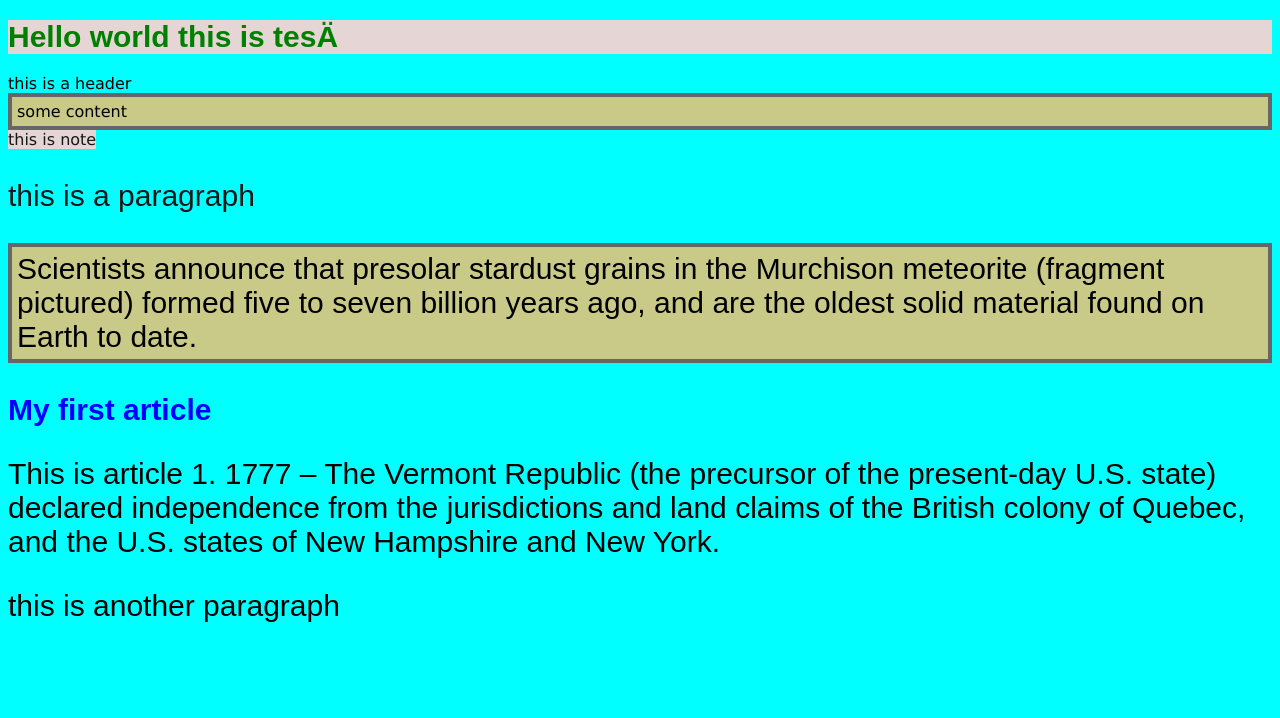
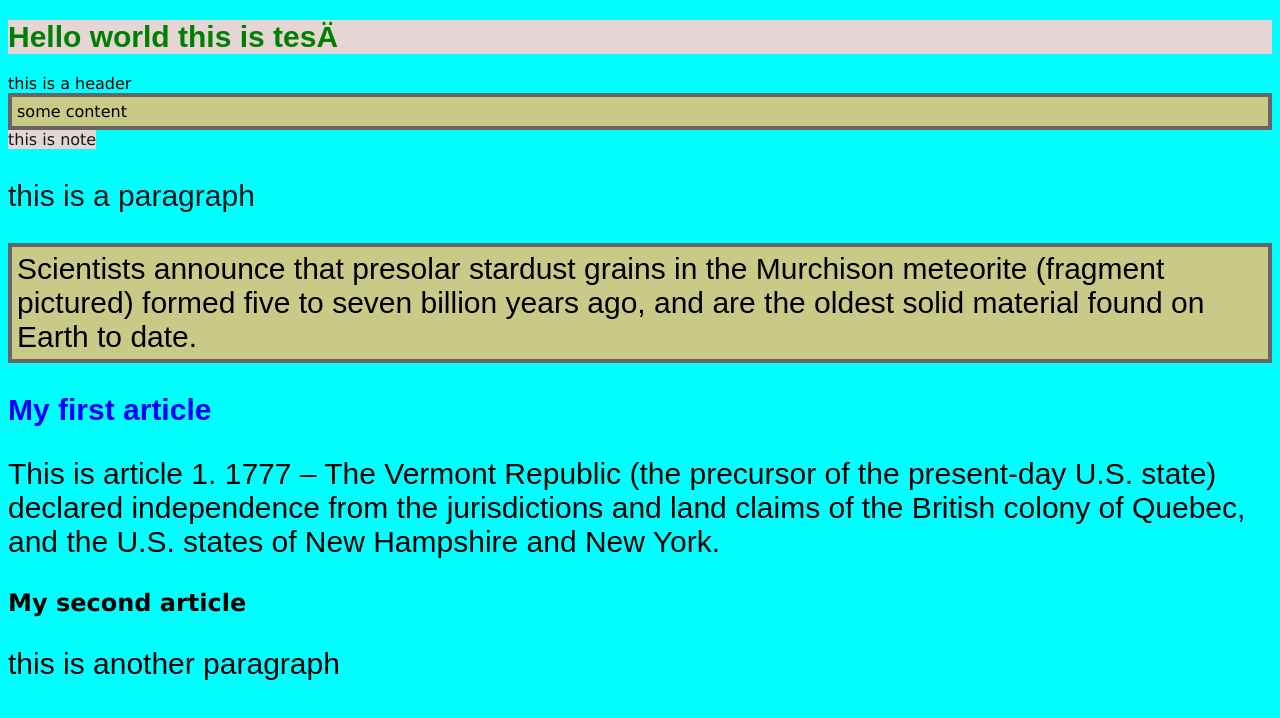
Before and after one commit to niclastefanos/niclas_koskinenwww, a plain HTML site: page lecture2.html in a window 1280 px wide. Drawn offline with Linux system fonts and the light colour scheme.

Commit message:
Update lecture2.html

```diff
--- a/lecture2.html
+++ b/lecture2.html
@@ -30,6 +30,7 @@
             declared independence from the jurisdictions and land claims of the British
             colony of Quebec, and the U.S. states of New Hampshire and New York.
       </p>
+      <h2>My second article</h2>
       <p>
           this is another paragraph
       </p>
```
